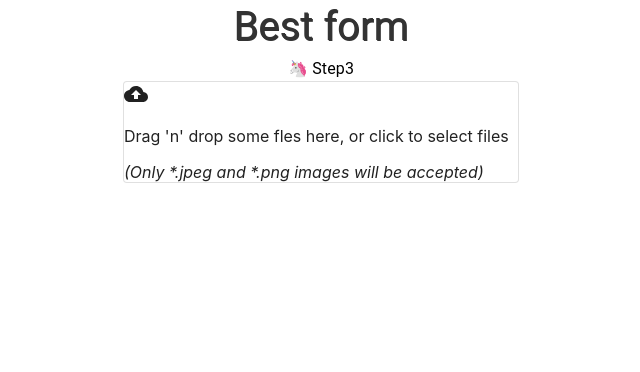
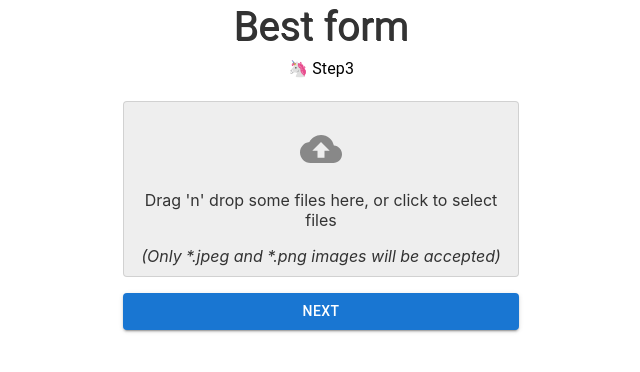
Before and after one commit to avoreshin/Form-react-use-Form-test-, a React (Create React App) app: page /step3 in a window 1280 px wide. Shown: the top 372 px of the page, without its empty margins (319-959 px from the left). Built offline with nearby package versions, Linux system fonts and the light colour scheme.

Commit message:
feat: add context

```diff
--- a/src/components/FileInput.jsx
+++ b/src/components/FileInput.jsx
@@ -5,44 +5,43 @@ import Dropzone, {useDropzone} from "react-dropzone";
 import {Controller} from "react-hook-form"
 
 export const FileInput = ({control, name}) => {
-    const {acceptedFiles, fileRejections, getRootProps, getInputProps} =
-        useDropzone({
+    const {getRootProps, getInputProps} = useDropzone({
             accept: {
                 "image/jpeg": [],
                 "image/png": [],
             },
         });
 
-    const acceptedFileItems = acceptedFiles.map((file) => (
-        <li key={file.path}>
-            {file.path} - {file.size} bytes
-        </li>
-    ));
 
-    const fileRejectionItems = fileRejections.map(({file, errors}) => (
-        <li key={file.path}>
-            {file.path} - {file.size} bytes
-            <ul>
-                {errors.map((e) => (
-                    <li key={e.code}>{e.message}</li>
-                ))}
-            </ul>
-        </li>
-    ));
+    const Style  = {
+        root: {
+            background: "#eee",
+            textAlign: "center",
+            cursor: "pointer",
+            color: "#333",
+            padding: "10px",
+            marginTop:"20px"
+        },
+        icon: {
+            marginTop: "16px",
+            color:"#888",
+            fontSize: "42px"
+        }
+    }
 
     return (
         <Controller
             control={control}
             name={name}
             defaultValue={[]}
-            render={({ field: {onChange, onBlur, value}}) =>
+            render={({ field: {onChange, value}}) =>
                 <>
                     <Dropzone onDrop={onChange}>
                         {
-                            ({getRootProps, getInputProps}) => (<Paper variant="outlined" {...getRootProps()}>
-                                <CloudUpload/>
+                            ({getRootProps, getInputProps}) => (<Paper style = {Style.root} variant="outlined" {...getRootProps()}>
+                                <CloudUpload style={Style.icon}/>
                                 <input {...getInputProps()} name={name}/>
-                                <p>Drag 'n' drop some fles here, or click to select files</p>
+                                <p>Drag 'n' drop some files here, or click to select files</p>
                                 <em>(Only *.jpeg and *.png images will be accepted)</em>
                             </Paper>)
                         }
--- a/src/components/Step1.jsx
+++ b/src/components/Step1.jsx
@@ -1,13 +1,14 @@
 import React from "react";
 import {Typography} from "@mui/material";
-import { MainContainer } from "./MainContainer";
-import { Form } from "./Form";
-import { Input } from "./Input";
-import { useForm } from "react-hook-form";
-import { PrimaryButton } from "./PrimaryButton";
+import {MainContainer} from "./MainContainer";
+import {Form} from "./Form";
+import {Input} from "./Input";
+import {useForm} from "react-hook-form";
+import {PrimaryButton} from "./PrimaryButton";
 import * as yup from 'yup';
-import { yupResolver } from '@hookform/resolvers/yup'
-import { useNavigate } from "react-router-dom";
+import {yupResolver} from '@hookform/resolvers/yup'
+import {useNavigate} from "react-router-dom";
+import { useData } from "../DataContext"
 
 const schema = yup.object().shape({
     firstName: yup
@@ -18,20 +19,23 @@ const schema = yup.object().shape({
 
 export const Step1 = () => {
 
+    const { data, setValues } = useData({});
+
     const navigate = useNavigate();
     const {
         register,
         handleSubmit,
-    formState: { errors },
+        formState: {errors},
     } = useForm({
+        defaultValues: {firstName: data.firstName, lastName: data.lastName},
         mode: "onBlur",
         resolver: yupResolver(schema)
     });
 
     const onSubmit = (data) => {
-
+        setValues(data)
         console.log(data)
-    navigate("/step2");
+        navigate("/step3");
     };
     return (
         <>
--- a/src/components/Step2.jsx
+++ b/src/components/Step2.jsx
@@ -81,8 +81,8 @@ export const Step2 = () => {
                 <FormControlLabel
                     control={
                         <Checkbox
-                            defaultValue={hasPhone}
-                            defaultChecked={hasPhone}
+                            defaultValue={data.hasPhone}
+                            defaultChecked={data.hasPhone}
                             color="primary"
                             {...register("hasPhone")}
                             name="hasPhone" />
--- a/src/components/Step3.jsx
+++ b/src/components/Step3.jsx
@@ -1,19 +1,33 @@
-import { Typography } from "@mui/material";
+import {Typography} from "@mui/material";
 import React from 'react'
-import { useForm } from 'react-hook-form'
-import { FileInput } from './FileInput'
-import { Form } from './Form'
-import { MainContainer } from './MainContainer'
+import {useForm} from 'react-hook-form'
+import {FileInput} from './FileInput'
+import {Form} from './Form'
+import {MainContainer} from './MainContainer'
+import {PrimaryButton} from "./PrimaryButton";
+import {useNavigate} from "react-router-dom";
+import {useData} from "../DataContext";
 
 export const Step3 = () => {
-
-  const { control, handleSubmit } = useForm();
-
+    const {data, setValues} = useData();
+    const navigate = useNavigate();
+    const {control, handleSubmit} = useForm({
+            defaultValues: {
+                files: data.files
+            }
+        }
+    );
+    const onSubmit = () => {
+        setValues(data);
+        console.log(data)
+        navigate("/result");
+    }
     return (
         <MainContainer>
             <Typography>🦄 Step3</Typography>
-      <Form>
-        <FileInput name="files" control={control} />
+            <Form onSubmit={handleSubmit(onSubmit)}>
+                <FileInput name="files" control={control}/>
+                <PrimaryButton>Next</PrimaryButton>
             </Form>
         </MainContainer>
     )
```
Also changed, not shown: src/App.js (+3 -7 lines). Lines whose indentation alone changed are shown as unchanged.
